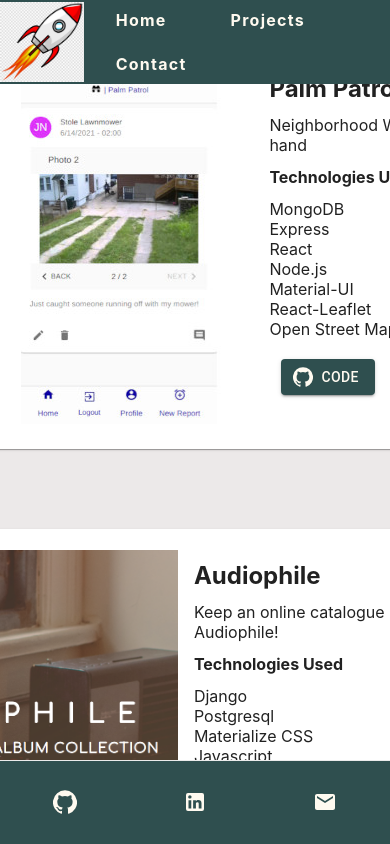
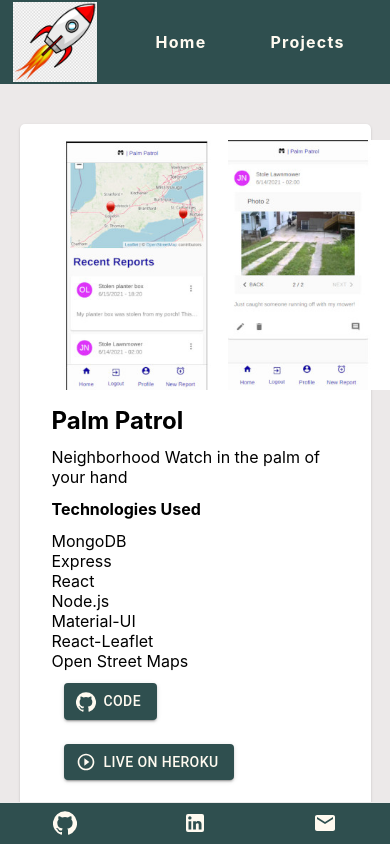
Before and after one commit to JaySecurity/portfolio, a Next.js app: page /projects in a window 390 px wide. Built offline with nearby package versions, Linux system fonts and the light colour scheme.

Commit message:
add projects, add mobile styling

```diff
--- a/components/Footer.jsx
+++ b/components/Footer.jsx
@@ -8,6 +8,7 @@ import styles from '../styles/Footer.module.css';
 function Footer() {
   return (
     <footer className={styles.footer}>
+      <div className={styles.socials}>
         <a target='_blank' href='https://github.com/JaySecurity'>
           <IconButton>
             <GitHubIcon />
@@ -23,6 +24,7 @@ function Footer() {
             <EmailIcon />
           </IconButton>
         </a>
+      </div>
     </footer>
   );
 }
--- a/components/NavBar.jsx
+++ b/components/NavBar.jsx
@@ -13,9 +13,9 @@ function NavBar() {
         <Link href='/projects'>
           <li className={styles.menuItem}>Projects</li>
         </Link>
-        <Link href='/contact'>
+        {/* <Link href='/contact'>
           <li className={styles.menuItem}>Contact</li>
-        </Link>
+        </Link> */}
       </ul>
     </div>
   );
--- a/pages/index.js
+++ b/pages/index.js
@@ -3,7 +3,7 @@ import styles from '../styles/Home.module.css';
 
 export default function Home() {
   return (
-    <div className={styles.container}>
+    <div className='container'>
       <Head>
         <title>Jason Nicholls - Software Engineer</title>
         <meta name='description' content='Portfolio Website' />
--- a/pages/projects.js
+++ b/pages/projects.js
@@ -24,14 +24,14 @@ const useStyles = makeStyles({
 export default function Projects() {
   const classes = useStyles();
   return (
-    <div className={styles.container}>
+    <div className='container'>
       <Head>
         <title>Jason Nicholls - Projects</title>
         <meta name='description' content='Portfolio Website' />
         <link rel='icon' href='/favicon.ico' />
       </Head>
       <main className={styles.main}>
-        <Card className={classes.root}>
+        <div className={styles.card}>
           <div className={styles.image}>
             <CardMedia
               className={styles.screenshot}
@@ -78,9 +78,9 @@ export default function Projects() {
               </a>
             </div>
           </CardContent>
-        </Card>
+        </div>
 
-        <Card className={classes.root}>
+        <div className={styles.card}>
           <div className={styles.image}>
             <CardMedia
               className={styles.screenshot}
@@ -126,7 +126,101 @@ export default function Projects() {
               </a>
             </div>
           </CardContent>
-        </Card>
+        </div>
+
+        <div className={styles.card}>
+          <div className={styles.image}>
+            <CardMedia
+              className={styles.screenshot}
+              image='/images/screenshots/myLocalScene-lg.png'
+              title='MyLocalScene'
+            />
+          </div>
+          <CardContent>
+            <h2>MyLocalScene</h2>
+            <p className='description'>
+              A Place for artists and venues to promote their upcoming events.
+            </p>
+            <h4 className='card-title'>Technologies Used</h4>
+            <ul className='tech-list'>
+              <li>Node / Express</li>
+              <li>MongoDB / Mongoose</li>
+              <li>Sass</li>
+              <li>EJS</li>
+            </ul>
+            <div className='buttons'>
+              <a
+                href='https://github.com/JaySecurity/myLocalScene'
+                target='_blank'
+              >
+                <Button
+                  variant='contained'
+                  className={styles.button}
+                  startIcon={<GitHubIcon />}
+                >
+                  Code
+                </Button>
+              </a>
+              <a href='https://mylocalscene.herokuapp.com/' target='_blank'>
+                <Button
+                  variant='contained'
+                  className={styles.button}
+                  startIcon={<PlayCircleOutlineIcon />}
+                >
+                  Live On Heroku
+                </Button>
+              </a>
+            </div>
+          </CardContent>
+        </div>
+
+        <div className={styles.card}>
+          <div className={styles.image}>
+            <CardMedia
+              className={styles.screenshot}
+              image='/images/screenshots/wheel-lg.png'
+              title='Wheel Of Fortune'
+            />
+          </div>
+          <CardContent>
+            <h2>Wheel of Fortune</h2>
+            <p className='description'>
+              A 2 Player Wheel of Fortune type game.
+            </p>
+            <h4 className='card-title'>Technologies Used</h4>
+            <ul className='tech-list'>
+              <li>HTML</li>
+              <li>CSS</li>
+              <li>Javascript</li>
+            </ul>
+            <div className='buttons'>
+              <a
+                href='https://github.com/JaySecurity/Wheel-of-Fortune'
+                target='_blank'
+              >
+                <Button
+                  variant='contained'
+                  className={styles.button}
+                  startIcon={<GitHubIcon />}
+                >
+                  Code
+                </Button>
+              </a>
+              <a
+                href='https://jaysecurity.github.io/Wheel-of-Fortune/'
+                target='_blank'
+              >
+                <Button
+                  variant='contained'
+                  className={styles.button}
+                  startIcon={<PlayCircleOutlineIcon />}
+                >
+                  Live On Github Pages
+                </Button>
+              </a>
+            </div>
+          </CardContent>
+        </div>
       </main>
     </div>
   );
--- a/styles/Footer.module.css
+++ b/styles/Footer.module.css
@@ -1,6 +1,8 @@
 .footer {
+  position: fixed;
+  bottom: 0;
   width: 100vw;
-  height: 10vh;
+  height: 5vh;
   background-color: darkslategray;
   color: floralwhite;
   border-top: 1px solid #eaeaea;
@@ -9,12 +11,12 @@
   align-items: center;
 }
 
-.footer a {
+/* .footer a {
   display: flex;
   justify-content: center;
   align-items: center;
   flex-grow: 1;
-}
+} */
 
 .logo {
   height: 1em;
@@ -24,3 +26,10 @@
 .footer button {
   color: floralwhite !important;
 }
+
+.socials {
+  width: 450px;
+  display: flex;
+  justify-content: space-around;
+  align-items: center;
+}
--- a/styles/Home.module.css
+++ b/styles/Home.module.css
@@ -1,7 +1,3 @@
-.container {
-  margin: 0 auto;
-  height: 80vh;
-}
 .headshot {
   border-radius: 50%;
   width: 20rem;
@@ -9,7 +5,7 @@
 }
 .main {
   display: flex;
-  height: 80vh;
+  height: 100%;
   width: 100vw;
   align-items: center;
   justify-content: space-evenly;
@@ -33,3 +29,21 @@
   margin: 1rem auto;
   line-height: 1.5;
 }
+
+@media screen and (max-width: 1050px) {
+  .main {
+    flex-direction: column;
+    justify-content: flex-start;
+    padding: 2rem;
+    overflow-y: scroll;
+  }
+
+  .typing h1 {
+    font-size: 2rem;
+    margin: 1rem;
+  }
+
+  .typing h2 {
+    font-size: 1.25rem;
+  }
+}
--- a/styles/NavBar.module.css
+++ b/styles/NavBar.module.css
@@ -1,5 +1,9 @@
 .navbar {
   display: flex;
+  position: fixed;
+  top: 0;
+  left: 0;
+  right: 0;
   background-color: darkslategray;
   color: floralwhite;
   align-items: center;
--- a/styles/Projects.module.css
+++ b/styles/Projects.module.css
@@ -1,22 +1,30 @@
-.container {
-  margin: 0 auto;
-  height: 80vh;
-}
-
 .main {
   display: flex;
   flex-direction: column;
-  padding-top: 15vh;
-  height: 80vh;
   width: 100vw;
+  height: 100%;
   align-items: center;
-  justify-content: center;
   background-color: rgb(236, 233, 233);
   overflow-y: scroll;
 }
 
+.card {
+  overflow: visible;
+  display: flex;
+  margin: 2.5rem;
+  align-items: center;
+  width: 900px;
+  height: 400px;
+  padding: 1rem;
+  background-color: #fff;
+  border-radius: 5px;
+  box-shadow: 0px 2px 1px -1px rgba(0, 0, 0, 0.2),
+    0px 1px 1px 0px rgba(0, 0, 0, 0.14), 0px 1px 3px 0px rgba(0, 0, 0, 0.12);
+}
+
 .screenshot {
   height: 350px;
+  width: 500px;
   margin-bottom: 0.75rem;
 }
 
@@ -40,3 +48,24 @@
   color: floralwhite !important;
   margin: 1.25rem 0.75rem !important;
 }
+
+@media screen and (max-width: 925px) {
+  .card {
+    flex-direction: column;
+    height: auto;
+    width: 90vw;
+  }
+  .image {
+    width: 95%;
+    max-height: 250px;
+  }
+  .screenshot {
+    max-height: 100%;
+    max-width: 350px;
+    margin: 0 auto;
+  }
+
+  .button {
+    margin: 0.75rem !important;
+  }
+}
--- a/styles/globals.css
+++ b/styles/globals.css
@@ -11,9 +11,19 @@ html,
 body {
   font-family: -apple-system, BlinkMacSystemFont, Segoe UI, Roboto, Oxygen,
     Ubuntu, Cantarell, Fira Sans, Droid Sans, Helvetica Neue, sans-serif;
+  height: 100vh;
 }
 
 a {
   color: inherit;
   text-decoration: none;
 }
+
+.container {
+  margin: 0 auto;
+  position: fixed;
+  top: 10vh;
+  bottom: 5vh;
+  left: 0;
+  right: 0;
+}
```
Lines whose indentation alone changed are shown as unchanged.
